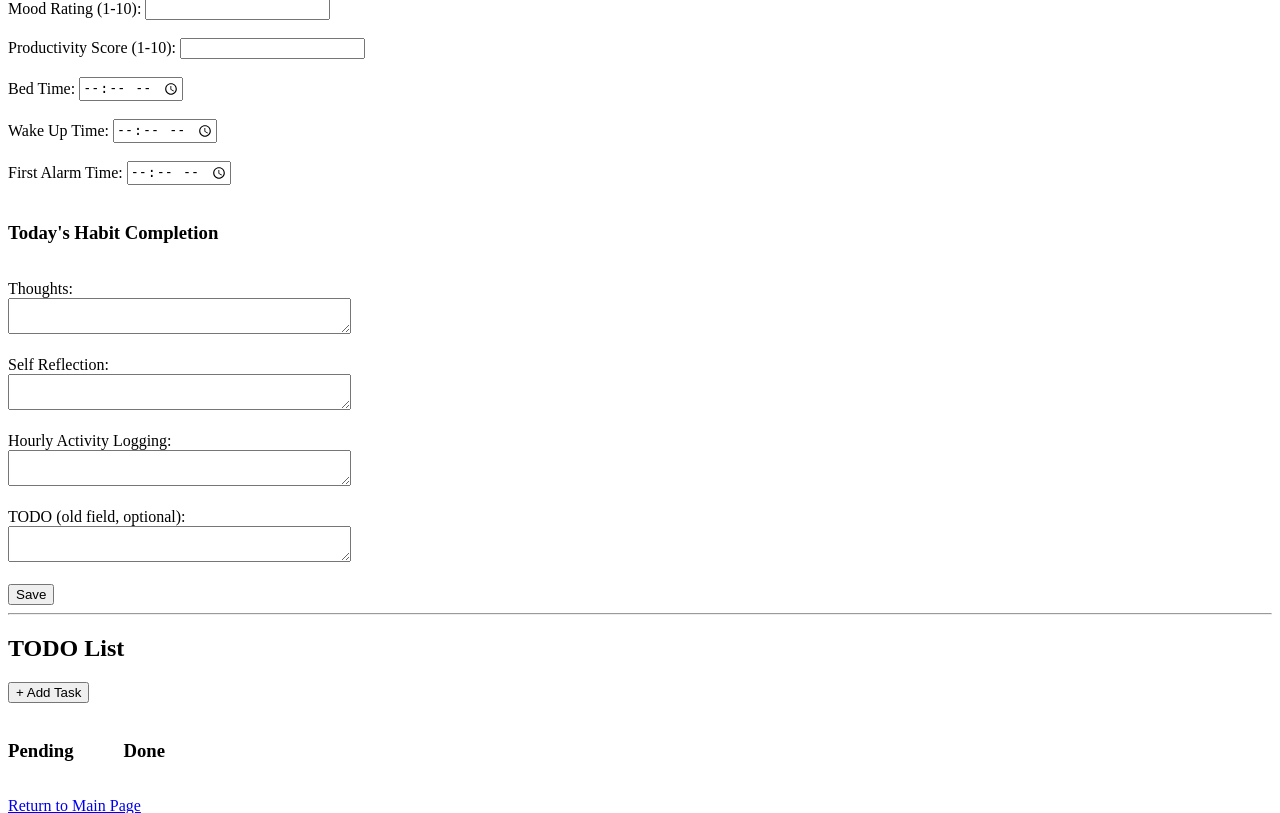
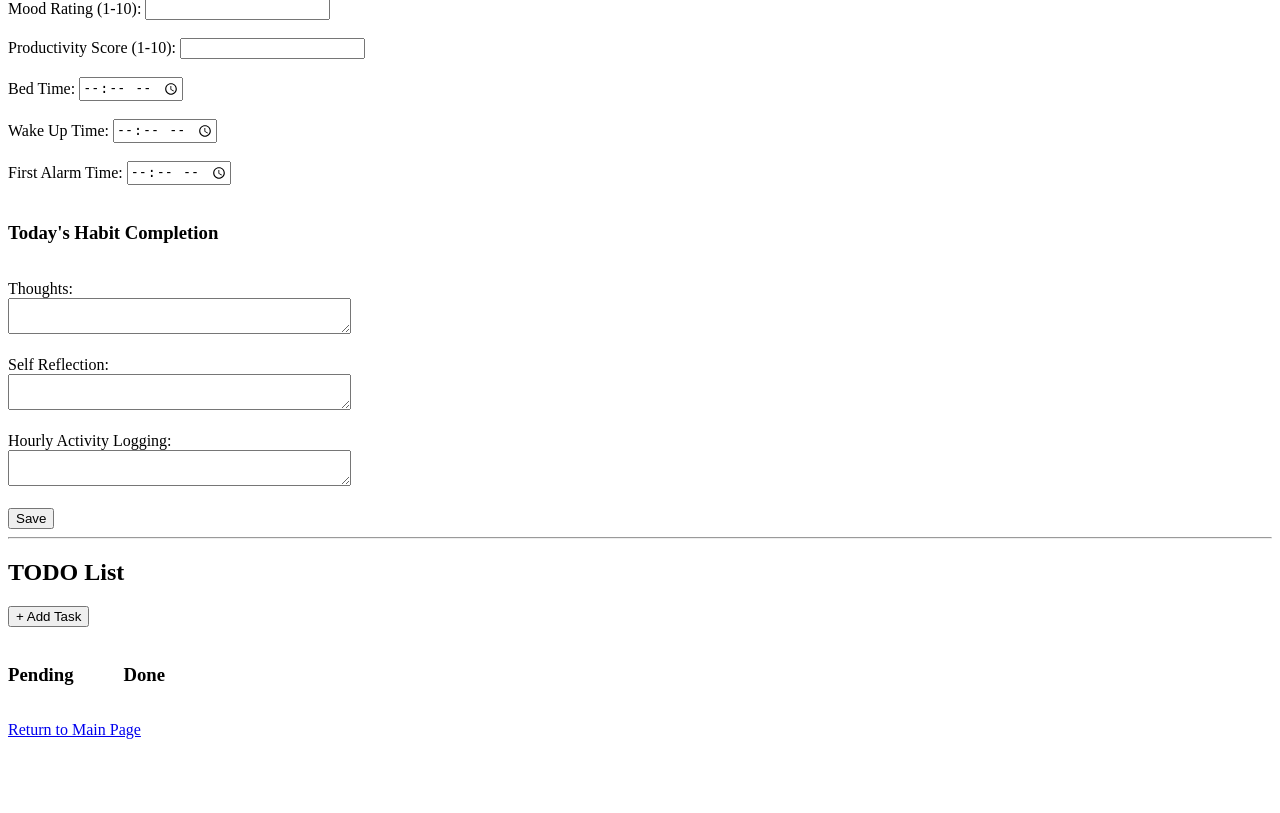
Before and after one commit to Tim-977/ecosystem, a Django app: page /day/2025/2/21/ in a window 1280 px wide. Shown: the part 81-894 px from the top of the page. After the commit the page ends 820 px from the top, so only its background shows below. Run offline with Django 5.2, Linux system fonts and the light colour scheme; a user stored in the database is signed in; data comes from the database, SQL or seed files in the repository; both versions use the stored data as it was before the commit; data that the repository does not hold is empty.

Commit message:
Removed old TODO field from models, views, and templates

```diff
--- a/mainpage/models.py
+++ b/mainpage/models.py
@@ -26,7 +26,6 @@ class DailyData(models.Model):
     thoughts = models.TextField(null=True, blank=True)
     self_reflection = models.TextField(null=True, blank=True)
     hourly_activity_logging = models.TextField(null=True, blank=True)
-    todo = models.TextField(null=True, blank=True)
 
     def __str__(self):
         return f"DailyData(user={self.user_id}, date={self.date})"
--- a/mainpage/templates/mainpage/day.html
+++ b/mainpage/templates/mainpage/day.html
@@ -64,10 +64,6 @@
     <textarea name="hourly_activity_logging" id="hourly_activity_logging" rows="2" cols="40">{{ daily_obj.hourly_activity_logging|default_if_none:'' }}</textarea>
     <br/><br/>
 
-    <label for="todo">TODO (old field, optional):</label><br/>
-    <textarea name="todo" id="todo" rows="2" cols="40">{{ daily_obj.todo|default_if_none:'' }}</textarea>
-    <br/><br/>
-
     <button type="submit">Save</button>
   </form>
 
--- a/mainpage/views.py
+++ b/mainpage/views.py
@@ -103,7 +103,6 @@ def day_view(request, year, month, day):
         daily_obj.thoughts = request.POST.get('thoughts')
         daily_obj.self_reflection = request.POST.get('self_reflection')
         daily_obj.hourly_activity_logging = request.POST.get('hourly_activity_logging')
-        daily_obj.todo = request.POST.get('todo')
         daily_obj.save()
 
         _update_streak(request.user.id, current_date)
```
Also changed, not shown: db.sqlite3.
